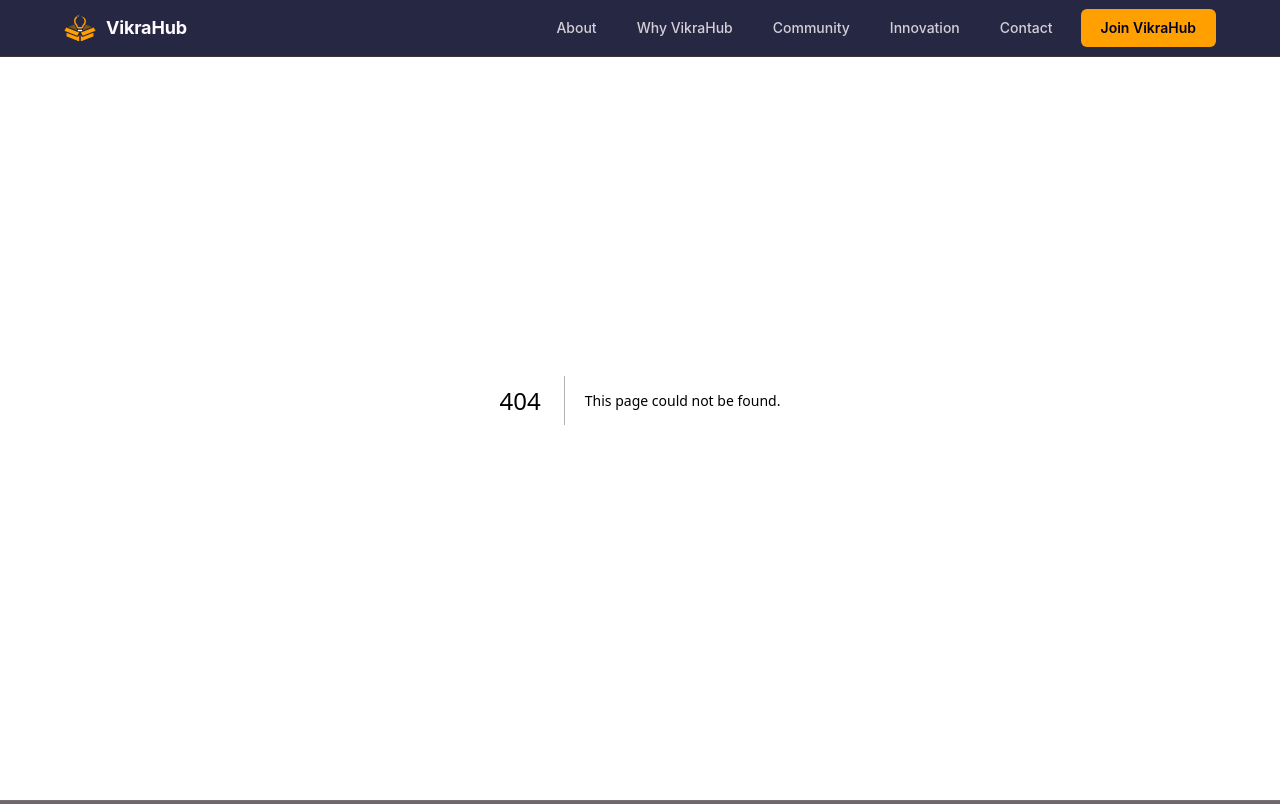
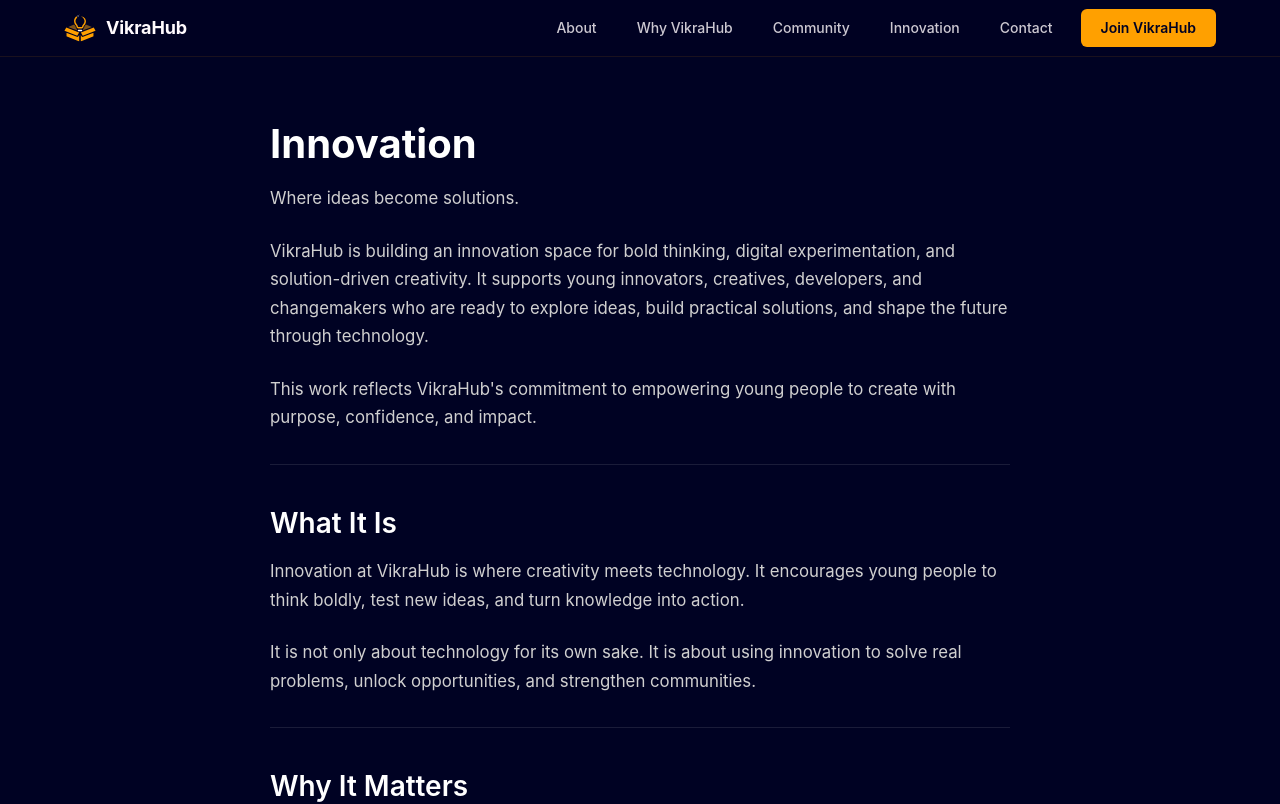
Before and after one commit to VikraHub/vikrahub-web, a Next.js app in the folder apps/web/: page /innovation in a window 1280 px wide. Before the commit this address had no page. Shown: the top 804 px of the page. Built offline with nearby package versions, Linux system fonts and the light colour scheme.

Commit message:
Add Innovation route

```diff
--- /dev/null
+++ b/apps/web/src/app/innovation/page.tsx
@@ -0,0 +1,30 @@
+import { Metadata } from 'next';
+import { promises as fs } from 'fs';
+import path from 'path';
+import MarkdownPage from '@/components/MarkdownPage';
+
+export const metadata: Metadata = {
+  title: 'Innovation • VikraHub',
+  description:
+    'Explore how VikraHub supports innovation, technology, experimentation, and youth-led problem solving.',
+  alternates: {
+    canonical: 'https://vikrahub.com/innovation',
+  },
+};
+
+async function getMarkdownContent() {
+  const filePath = path.join(process.cwd(), 'content', 'pages', 'Innovation.md');
+  try {
+    const content = await fs.readFile(filePath, 'utf8');
+    return content;
+  } catch (error) {
+    console.error('Failed to read Innovation markdown file:', error);
+    throw new Error('Innovation page content not found. Build failed.');
+  }
+}
+
+export default async function InnovationPage() {
+  const markdown = await getMarkdownContent();
+
+  return <MarkdownPage markdown={markdown} />;
+}
```
